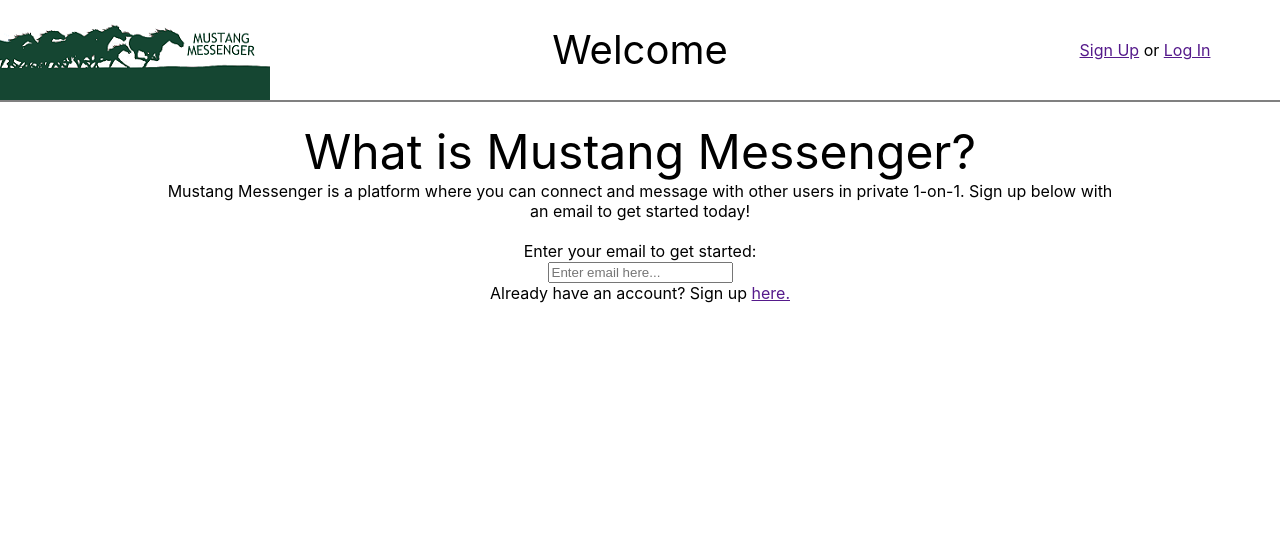
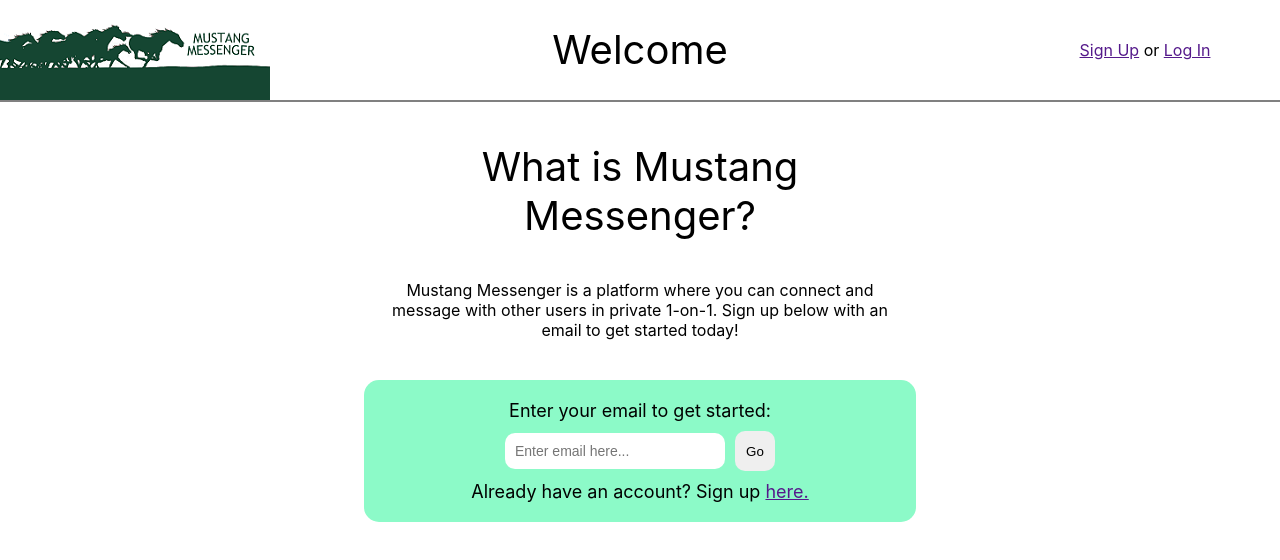
Before and after one commit to otakaran/mustang-messenger, a React (Create React App) app: page / in a window 1280 px wide. Shown: the top 560 px of the page. Built offline with nearby package versions, Linux system fonts and the light colour scheme.

Commit message:
Minor css changes

```diff
--- a/src/App.js
+++ b/src/App.js
@@ -1,4 +1,5 @@
 import './css/App.css';
+import './css/form.css';
 
 function App() {
   return (
@@ -11,11 +12,10 @@ function App() {
         Sign up below with an email to get started today!
         </div>
         <div class="email-form">
-            <label for="signup-email">
-                Enter your email to get started:
-            </label>
-            <form>
-                <input id="signup-email" type="text" placeholder="Enter email here..."></input>
+            Enter your email to get started:
+            <form id="signup-email">
+                <input id="enter-signup-email" type="text" placeholder="Enter email here..." />
+                <input id="go-button-signup-email" type="button" value="Go"/>
             </form>
             Already have an account? Sign up <a href="">here.</a>
         </div>
--- a/src/css/App.css
+++ b/src/css/App.css
@@ -1,17 +1,28 @@
 .main {
-    /* background-color: rgb(48, 241, 149); */
     border-radius: 25px;
     margin: 20px auto 0 auto;
     text-align: center;
-    width: 75%;
+    width: 50%;
 }
 
 .main-title {
-    font-size: 48px;
+    font-size: 40px;
 }
 
 .email-form {
+    background-color: rgb(140, 250, 200);
+    border-radius: 15px;
+    display: inline-block;
+    font-size: 18px;
     margin: 20px 0 0 0;
+}
+
+.main-title,
+.main-body,
+.email-form {
+    display: inline-block;
+    padding: 20px;
+    width: 80%;
 }
 
 /* Debugging borders */
--- /dev/null
+++ b/src/css/form.css
@@ -0,0 +1,29 @@
+input[type=button] {
+    border: none;
+    border-radius: 10px;
+    height: 40px;
+    outline: none;
+    width: 40px;
+}
+
+input[type=button]:hover {
+    cursor: pointer;
+    opacity: 80%;
+}
+
+input[type=text] {
+    border: none;
+    border-radius: 10px;
+    font-size: 14px;
+    outline: none;
+    padding: 10px 10px 10px 10px;
+    width: 200px;
+}
+
+#signup-email {
+    margin: 10px 0 10px 0;
+}
+
+#go-button-signup-email {
+    margin: 0 0 0 10px;
+}
```
